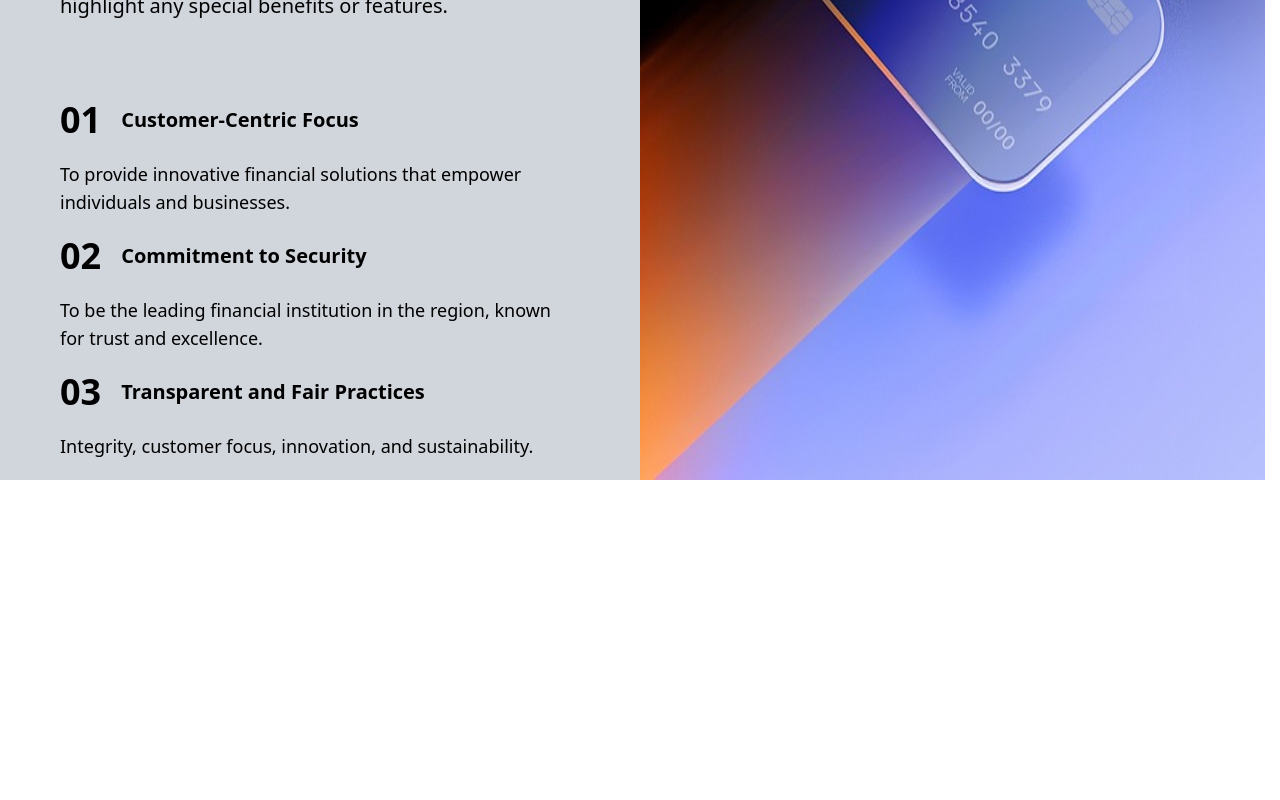
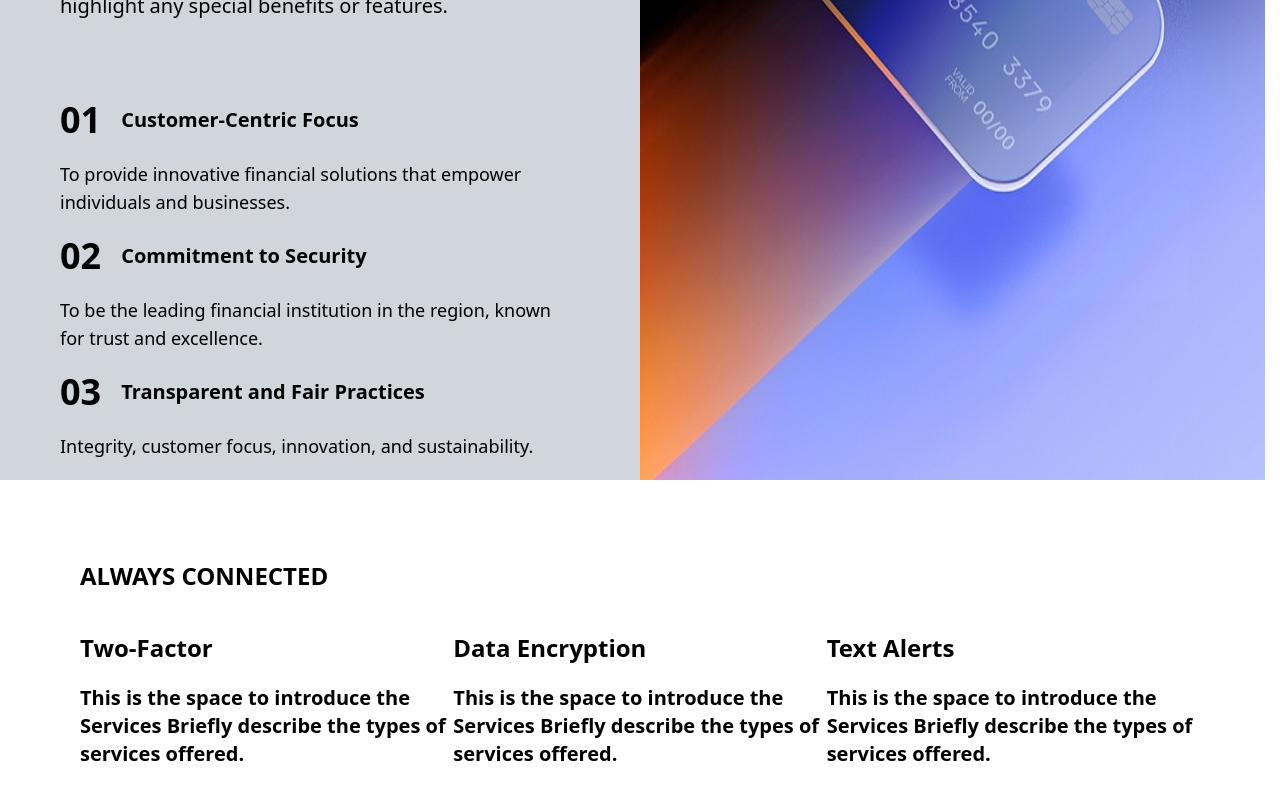
Before and after one commit to Sherrrrryyy/bank-website, a Next.js app: page / in a window 1280 px wide. Shown: the part 4584-5384 px from the top of the page. Before the commit the page ends 5064 px from the top, so only its background shows below. Built offline with nearby package versions, Linux system fonts and the light colour scheme.

Commit message:
Add Secure component with service descriptions and layout

```diff
--- a/app/page.tsx
+++ b/app/page.tsx
@@ -2,6 +2,7 @@ import AboutUs from "@/components/AboutUs";
 import FinincialTools from "@/components/FinincialTools";
 import HeroSection from "@/components/HeroSection";
 import Navbar from "@/components/Navbar";
+import Secure from "@/components/Secure";
 import WhyBank from "@/components/WhyBank";
 import Image from "next/image";
 
@@ -12,6 +13,7 @@ export default function Home() {
  <FinincialTools />
  <AboutUs />
  <WhyBank />
+ <Secure />
  </>
   );
 }
--- a/components/Secure.tsx
+++ b/components/Secure.tsx
@@ -2,9 +2,28 @@ import React from 'react'
 
 const Secure = () => {
   return (
-    <div>
-
+  <section className='w-full h-auto '>
+    <div className='p-20'>
+      <h1 className='font-bold text-2xl'>ALWAYS CONNECTED</h1>
+      <div className='flex flex-row pt-10'>
+<div>
+  <h1 className='text-2xl font-bold pb-5'>Two-Factor</h1>
+  <p className='text-xl font-semibold'>This is the space to introduce the Services Briefly describe the types of services offered.
+</p>
+</div>
+<div>
+  <h1 className='text-2xl font-bold pb-5'>Data Encryption</h1>
+  <p className='text-xl font-semibold'>This is the space to introduce the Services Briefly describe the types of services offered.
+</p>
+</div>
+<div>
+  <h1 className='text-2xl font-bold pb-5'>Text Alerts</h1>
+  <p className='text-xl font-semibold'>This is the space to introduce the Services Briefly describe the types of services offered.
+</p>
+</div>
+      </div>
     </div>
+  </section>
   )
 }
 
```
